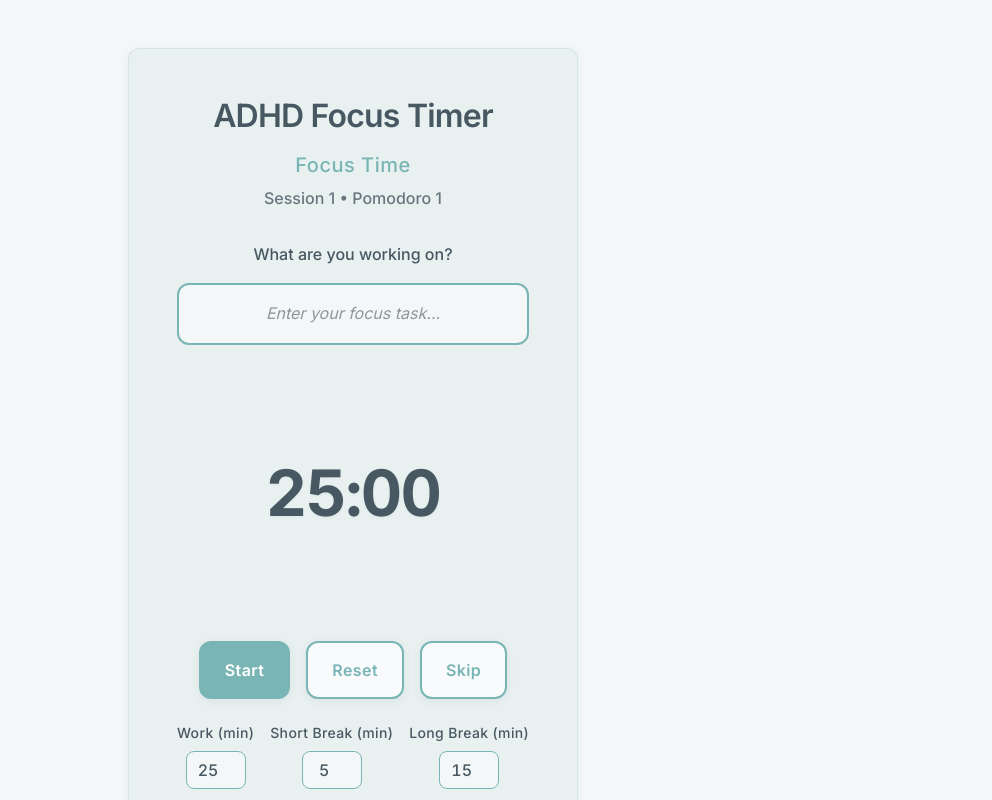
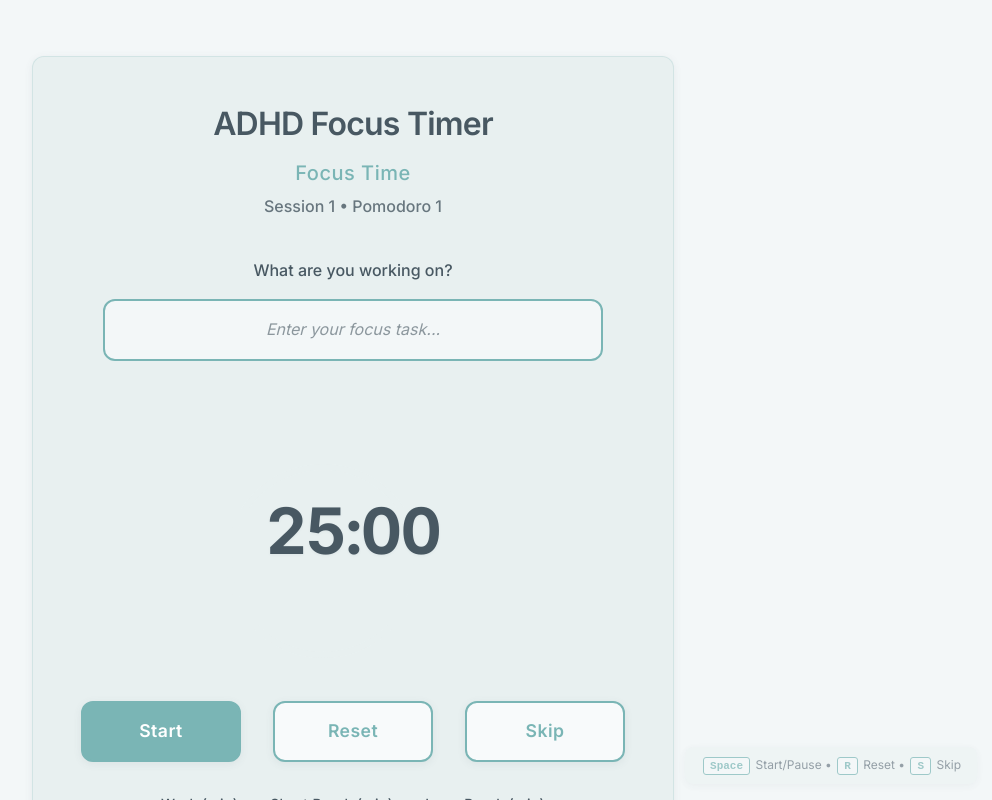
Before and after one commit to yuvrajdomun/dopa-timer-2, a React (Vite) app: page / in a window 1280 px wide. Shown: the top 800 px of the page, without its empty margins (287-1279 px from the left). Built offline with nearby package versions, Linux system fonts and the light colour scheme.

Commit message:
Complete responsive design: comprehensive breakpoints, mobile-first approach, keyboard shortcuts indicator

```diff
--- a/src/App.css
+++ b/src/App.css
@@ -47,12 +47,13 @@
   background-color: var(--clr-surface);
   border-radius: var(--radius-md);
   padding: var(--space-xl);
-  max-width: 480px;
+  max-width: min(520px, 95vw);
   width: 100%;
   text-align: center;
   box-shadow: var(--shadow-soft);
   border: var(--border-subtle);
   transition: box-shadow var(--transition-duration) var(--transition-easing);
+  margin: 0 auto;
 }
 
 /* Ultra-gentle hover effect for container */
@@ -108,7 +109,7 @@
 
 .task-input {
   width: 100%;
-  max-width: 400px;
+  max-width: min(400px, 90vw);
   padding: var(--space-sm);
   border: 2px solid var(--clr-accent);
   border-radius: var(--radius-md);
@@ -122,6 +123,8 @@
   text-align: center;
   transition: border-color var(--transition-duration) ease,
     box-shadow var(--transition-duration) ease;
+  /* Enhanced touch target for mobile */
+  min-height: 44px;
 }
 
 .task-input:focus {
@@ -176,8 +179,8 @@
 
 .progress-ring {
   transform: rotate(-90deg);
-  width: 200px;
-  height: 200px;
+  width: clamp(140px, 35vw, 200px);
+  height: clamp(140px, 35vw, 200px);
 }
 
 .progress-ring__background {
@@ -363,37 +366,340 @@
   display: none;
 }
 
-/* Responsive design */
-@media (max-width: 480px) {
+/* ========================================
+   COMPREHENSIVE RESPONSIVE DESIGN
+   ======================================== */
+
+/* Small devices (landscape phones, 576px and up) */
+@media (min-width: 576px) {
   .timer-container {
+    padding: var(--space-xl);
+  }
+
+  .timer-controls {
+    gap: var(--space-md);
+  }
+
+  .btn {
+    min-width: 120px;
+  }
+
+  .timer-settings {
+    gap: var(--space-md);
+  }
+}
+
+/* Medium devices (tablets, 768px and up) */
+@media (min-width: 768px) {
+  body {
     padding: var(--space-md);
   }
 
-  .timer-text {
-    font-size: 48px;
+  .timer-container {
+    max-width: min(600px, 90vw);
+    padding: clamp(var(--space-xl), 5vw, 3rem);
   }
 
   .progress-ring {
-    width: 160px;
-    height: 160px;
+    width: clamp(180px, 30vw, 220px);
+    height: clamp(180px, 30vw, 220px);
+  }
+
+  .timer-controls {
+    flex-direction: row;
+    justify-content: center;
+    gap: var(--space-lg);
+  }
+
+  .btn {
+    min-width: 140px;
+    padding: var(--space-md) var(--space-lg);
+  }
+
+  .task-input {
+    max-width: 450px;
+  }
+
+  .timer-settings {
+    gap: var(--space-lg);
+  }
+
+  .setting-group {
+    gap: var(--space-sm);
+  }
+}
+
+/* Large devices (desktops, 992px and up) */
+@media (min-width: 992px) {
+  .timer-container {
+    max-width: 650px;
+    padding: 3rem;
+  }
+
+  .timer-header {
+    margin-bottom: 2.5rem;
+  }
+
+  .timer-display {
+    margin: 2.5rem 0;
+  }
+
+  .progress-ring {
+    width: 240px;
+    height: 240px;
+  }
+
+  .timer-controls {
+    gap: 2rem;
+    margin-bottom: 2rem;
+  }
+
+  .btn {
+    min-width: 160px;
+    padding: 1rem 1.5rem;
+    font-size: 1.1rem;
+  }
+
+  .task-input {
+    max-width: 500px;
+    padding: 1rem;
+  }
+
+  .timer-settings {
+    gap: 2rem;
+  }
+
+  .setting-input {
+    width: 70px;
+    padding: 0.75rem;
+  }
+}
+
+/* Extra large devices (large desktops, 1200px and up) */
+@media (min-width: 1200px) {
+  .timer-container {
+    max-width: 700px;
+  }
+
+  .progress-ring {
+    width: 260px;
+    height: 260px;
+  }
+
+  .btn:hover {
+    transform: translateY(-2px);
+  }
+}
+
+/* ========================================
+   MOBILE-FIRST OPTIMIZATIONS
+   ======================================== */
+
+/* Extra small devices (portrait phones, less than 576px) */
+@media (max-width: 575.98px) {
+  body {
+    padding: var(--space-xs);
+  }
+
+  .timer-container {
+    padding: var(--space-md);
+    margin: var(--space-xs);
+    border-radius: var(--radius-sm);
+  }
+
+  .timer-title {
+    font-size: clamp(20px, 5vw, 24px);
+    margin-bottom: var(--space-xs);
+  }
+
+  .timer-state {
+    font-size: clamp(14px, 3.5vw, 16px);
+  }
+
+  .session-info {
+    font-size: clamp(12px, 3vw, 14px);
+  }
+
+  .progress-ring {
+    width: clamp(120px, 50vw, 160px);
+    height: clamp(120px, 50vw, 160px);
+  }
+
+  .timer-text {
+    font-size: clamp(32px, 10vw, 48px);
   }
 
   .timer-controls {
     flex-direction: column;
-    align-items: center;
+    align-items: stretch;
+    gap: var(--space-sm);
   }
 
   .btn {
     width: 100%;
+    min-height: 52px;
+    font-size: clamp(14px, 3.5vw, 16px);
+    padding: var(--space-sm);
+  }
+
+  .task-input-section {
+    margin: var(--space-md) 0;
+  }
+
+  .task-input {
+    max-width: 100%;
+    font-size: clamp(14px, 3.5vw, 16px);
+    padding: var(--space-sm);
+  }
+
+  .task-text {
+    font-size: clamp(14px, 3.5vw, 16px);
+  }
+
+  .timer-settings {
+    flex-direction: column;
+    gap: var(--space-md);
+    align-items: center;
+  }
+
+  .setting-group {
+    width: 100%;
     max-width: 200px;
   }
 
-  .task-input {
-    max-width: 300px;
-    font-size: 14px;
+  .setting-input {
+    width: 80px;
+    min-height: 44px;
+    font-size: clamp(14px, 3.5vw, 16px);
+  }
+}
+
+/* ========================================
+   LANDSCAPE PHONE OPTIMIZATIONS
+   ======================================== */
+
+@media (max-width: 767.98px) and (orientation: landscape) {
+  .timer-container {
+    padding: var(--space-md) var(--space-lg);
+    max-width: 90vw;
   }
 
-  .task-text {
-    font-size: var(--font-size-base);
+  .timer-display {
+    margin: var(--space-md) 0;
+  }
+
+  .progress-ring {
+    width: clamp(100px, 25vw, 140px);
+    height: clamp(100px, 25vw, 140px);
+  }
+
+  .timer-text {
+    font-size: clamp(24px, 8vw, 36px);
+  }
+
+  .timer-controls {
+    flex-direction: row;
+    gap: var(--space-sm);
+  }
+
+  .btn {
+    min-width: auto;
+    flex: 1;
+    max-width: 120px;
+  }
+
+  .timer-settings {
+    flex-direction: row;
+    gap: var(--space-md);
   }
 }
+
+/* ========================================
+   KEYBOARD SHORTCUTS INDICATOR
+   ======================================== */
+
+.keyboard-shortcuts {
+  position: fixed;
+  bottom: var(--space-sm);
+  right: var(--space-sm);
+  background-color: var(--clr-surface-soft);
+  padding: var(--space-xs) var(--space-sm);
+  border-radius: var(--radius-sm);
+  font-size: 12px;
+  color: var(--clr-text-secondary);
+  box-shadow: var(--shadow-soft);
+  opacity: 0.7;
+  transition: opacity var(--transition-duration) var(--transition-easing);
+  pointer-events: none;
+  z-index: 1000;
+}
+
+.keyboard-shortcuts:hover {
+  opacity: 1;
+}
+
+.keyboard-shortcuts kbd {
+  background-color: var(--clr-background);
+  padding: 2px 6px;
+  border-radius: 3px;
+  font-family: monospace;
+  font-size: 11px;
+  font-weight: 600;
+  margin: 0 2px;
+  border: 1px solid var(--clr-accent);
+  color: var(--clr-accent);
+}
+
+/* Hide keyboard shortcuts on very small screens */
+@media (max-width: 480px) {
+  .keyboard-shortcuts {
+    display: none;
+  }
+}
+
+/* ========================================
+   TOUCH OPTIMIZATIONS
+   ======================================== */
+
+/* Improve touch targets on touch devices */
+@media (pointer: coarse) {
+  .btn {
+    min-height: 52px;
+    padding: var(--space-sm) var(--space-md);
+  }
+
+  .task-input {
+    min-height: 52px;
+    padding: var(--space-md);
+  }
+
+  .setting-input {
+    min-height: 52px;
+    padding: var(--space-sm);
+  }
+
+  /* Larger touch targets for interactive elements */
+  button,
+  input {
+    min-height: 44px;
+  }
+}
+
+/* ========================================
+   PRINT STYLES
+   ======================================== */
+
+@media print {
+  .timer-container {
+    box-shadow: none;
+    border: 2px solid var(--clr-accent);
+  }
+
+  .keyboard-shortcuts {
+    display: none;
+  }
+
+  .timer-controls {
+    display: none;
+  }
+}
--- a/src/App.jsx
+++ b/src/App.jsx
@@ -455,6 +455,11 @@
       <div className="sr-only">
         Keyboard shortcuts: Space to start/pause, R to reset, S to skip
       </div>
+
+      {/* Visible keyboard shortcuts indicator */}
+      <div className="keyboard-shortcuts">
+        <kbd>Space</kbd> Start/Pause • <kbd>R</kbd> Reset • <kbd>S</kbd> Skip
+      </div>
     </main>
   )
 }
--- a/src/index.css
+++ b/src/index.css
@@ -24,12 +24,6 @@
   /* Typography - Optimized for ADHD/Neurodivergent readability */
   --font-family: "Inter", -apple-system, BlinkMacSystemFont, "Segoe UI",
     "Roboto", "Oxygen", "Ubuntu", "Cantarell", system-ui, sans-serif;
-  --font-size-base: 16px;
-  --font-size-lg: 20px;
-  --font-size-xl: 24px;
-  --font-size-2xl: 32px;
-  --font-size-3xl: 40px;
-  --font-size-timer: 64px;
   --line-height-base: 1.6; /* Slightly increased for better readability */
   --line-height-tight: 1.4;
   --line-height-heading: 1.2;
@@ -39,12 +33,20 @@
   --letter-spacing-normal: 0;
   --letter-spacing-wide: 0.025em;
 
-  /* Spacing (8pt grid) */
-  --space-xs: 8px;
-  --space-sm: 16px;
-  --space-md: 24px;
-  --space-lg: 32px;
-  --space-xl: 48px;
+  /* Responsive spacing (8pt grid) */
+  --space-xs: clamp(6px, 1.5vw, 8px);
+  --space-sm: clamp(12px, 3vw, 16px);
+  --space-md: clamp(18px, 4.5vw, 24px);
+  --space-lg: clamp(24px, 6vw, 32px);
+  --space-xl: clamp(32px, 8vw, 48px);
+
+  /* Responsive font sizes */
+  --font-size-base: clamp(14px, 3.5vw, 16px);
+  --font-size-lg: clamp(16px, 4vw, 20px);
+  --font-size-xl: clamp(20px, 5vw, 24px);
+  --font-size-2xl: clamp(24px, 6vw, 32px);
+  --font-size-3xl: clamp(28px, 7vw, 40px);
+  --font-size-timer: clamp(42px, 12vw, 64px);
 
   /* Border radius */
   --radius-sm: 8px;
```
